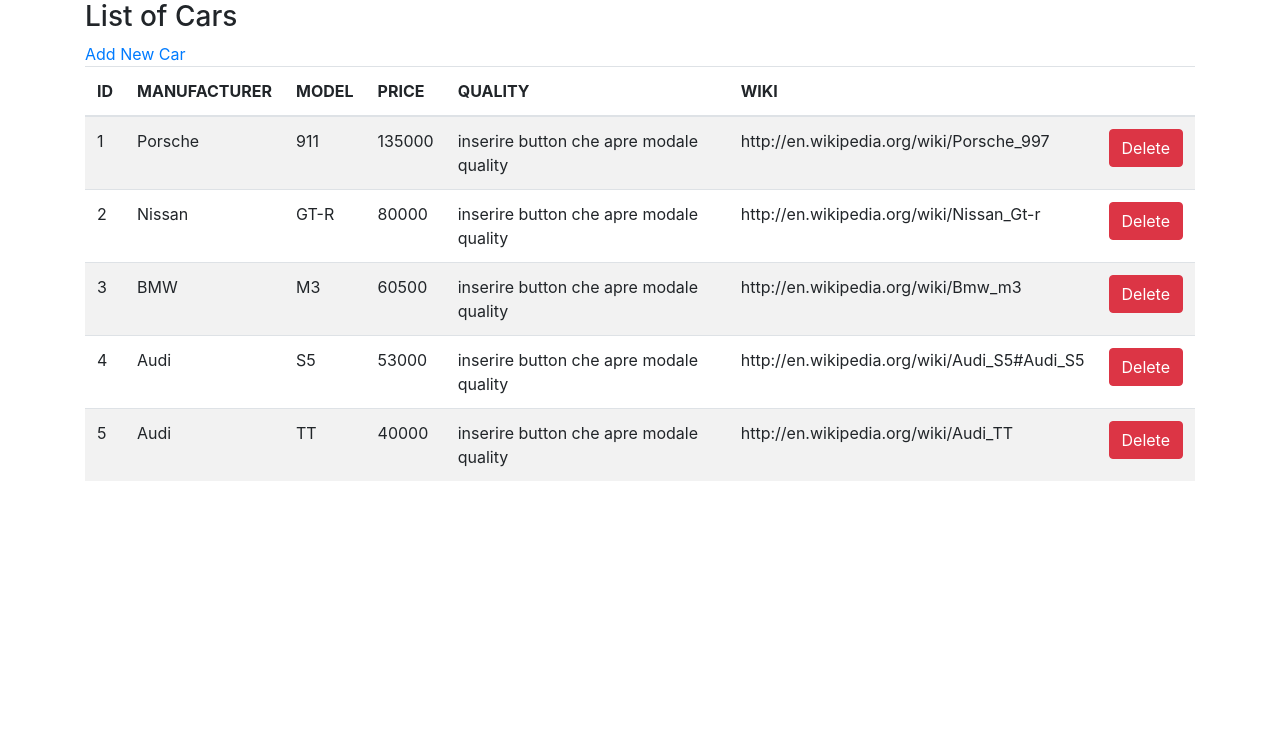
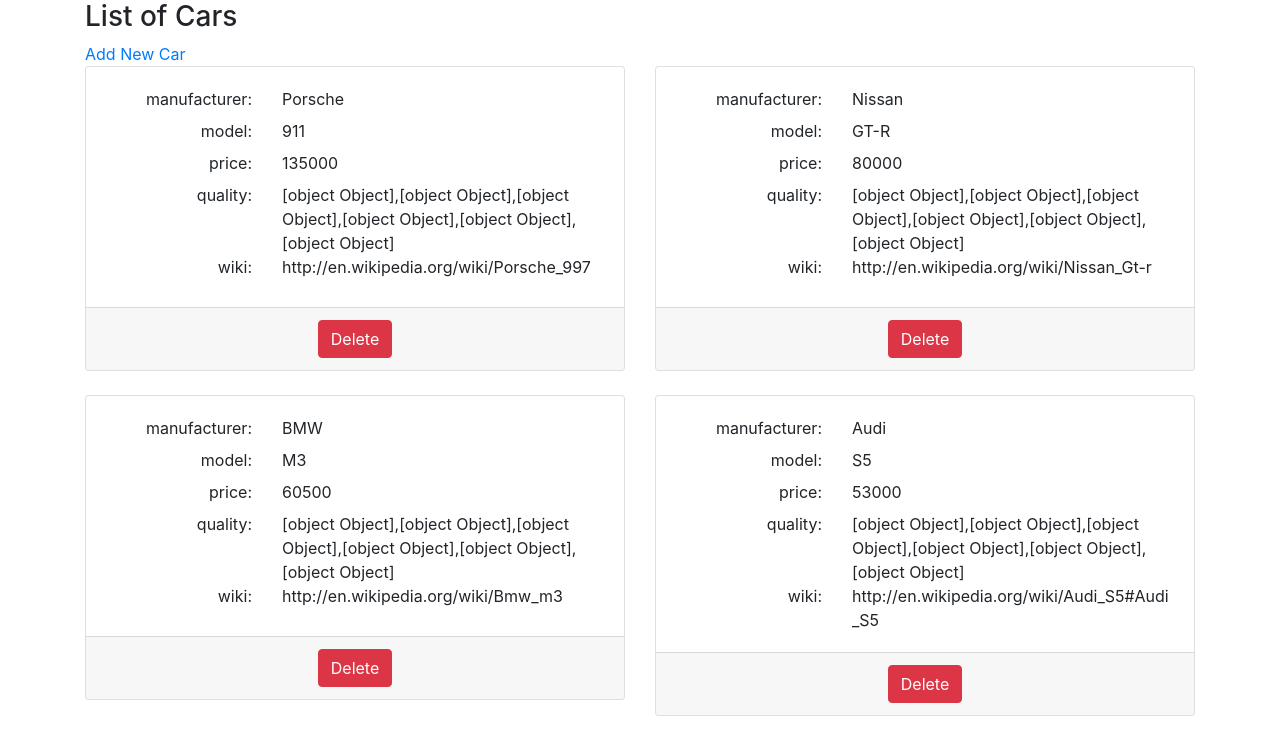
Before and after one commit to AlePericolo/crud-react-app, a React (Create React App) app: page / in a window 1280 px wide. Shown: the top 738 px of the page. Built offline with nearby package versions, Linux system fonts and the light colour scheme; data requests are answered from the project's data file.

Commit message:
Grid component

```diff
--- /dev/null
+++ b/src/components/Grid.js
@@ -0,0 +1,67 @@
+import React from 'react';
+import DeleteButton from './DeleteButton';
+
+
+export default class Grid extends React.Component {
+
+
+    constructor(props){
+        super(props)
+        console.log(this.props);
+    }
+
+    getKeys = function () {
+        return Object.keys(this.props.data[0]);
+    }
+
+    getLabel = function () {
+        var keys = this.getKeys();
+        return keys.map((key, index) => {
+            return <th key={key}>{key.toUpperCase()}</th>
+        })
+    }
+
+    geContent = function () {
+        var items = this.props.data;
+        var keys = this.getKeys();
+        return items.map((obj, index) => {
+            return (
+                <div key={index} className="col-sm-6 mb-4">
+                    <div className="card">
+                        <div className="card-body">
+                            <RenderContent data={obj} keys={keys}/>
+                        </div>
+                        <div className="card-footer text-center">
+                            <DeleteButton id={obj.id} />
+                        </div>
+                    </div>
+                </div>
+            )
+        })
+    }
+
+    render() {
+        return (
+            <div>
+                <div className="row">
+                    {this.geContent()}
+                </div>
+            </div>
+        );
+    }
+}
+
+const RenderContent = (props) => {
+    return props.keys.map((key, index) => {
+        if(index > 0){
+        return (
+            <div key={index}>
+                <div className="row">
+                    <label className="col-sm-4 text-right">{props.keys[index]}:</label>
+                    <div className="col-sm-8">{props.data[key].toString()}</div>
+                </div>
+            </div>
+        )
+        }
+    })
+}
--- a/src/components/ListCar.js
+++ b/src/components/ListCar.js
@@ -1,6 +1,7 @@
 import React, { Component } from 'react';
 import Service from './Service';
 import Table from './Table';
+import Grid from './Grid';
 import { Link } from 'react-router-dom';
 
 class ListCar extends Component {
@@ -22,6 +23,12 @@
             })
     }
 
+    createGrid() {
+        if (this.state.data instanceof Array) {
+            return <Grid data={this.state.data} />
+        }
+    }
+
     createTable() {
         if (this.state.data instanceof Array) {
             return <Table data={this.state.data} />
@@ -33,7 +40,7 @@
             <div className="container">
                 <h3>List of Cars</h3>
                 <Link to={"/add/"} >Add New Car</Link>
-                {this.createTable()}
+                {this.createGrid()}
             </div>
         );
     }
```
